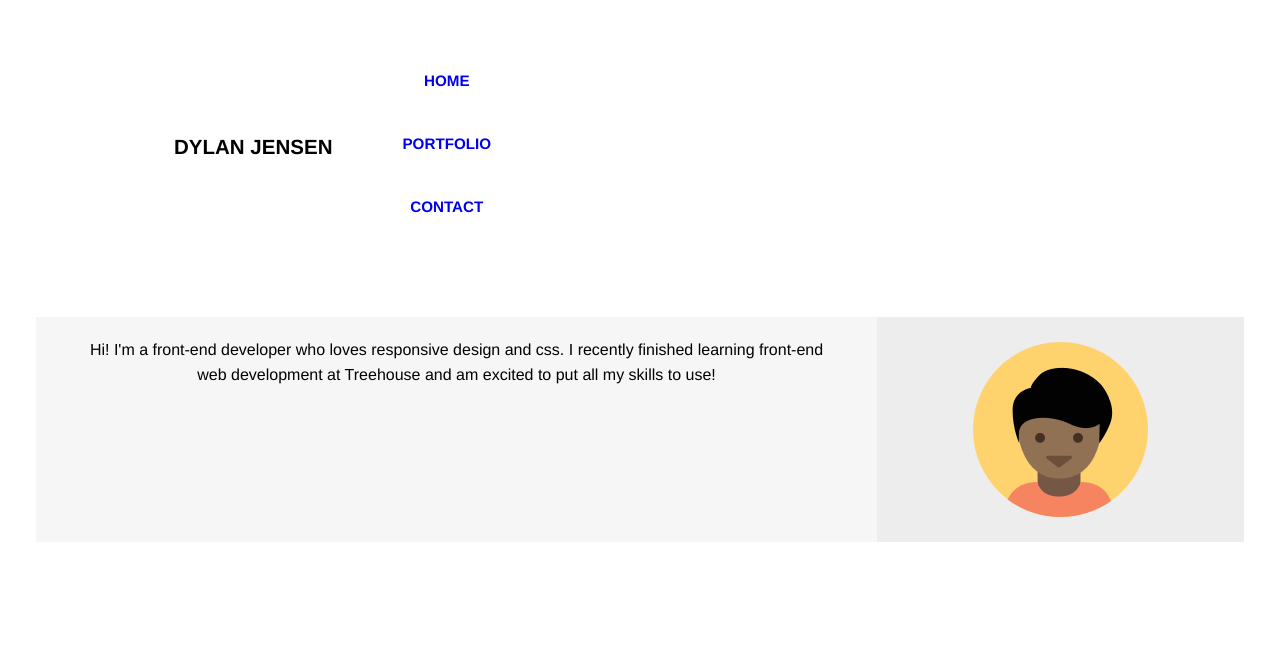
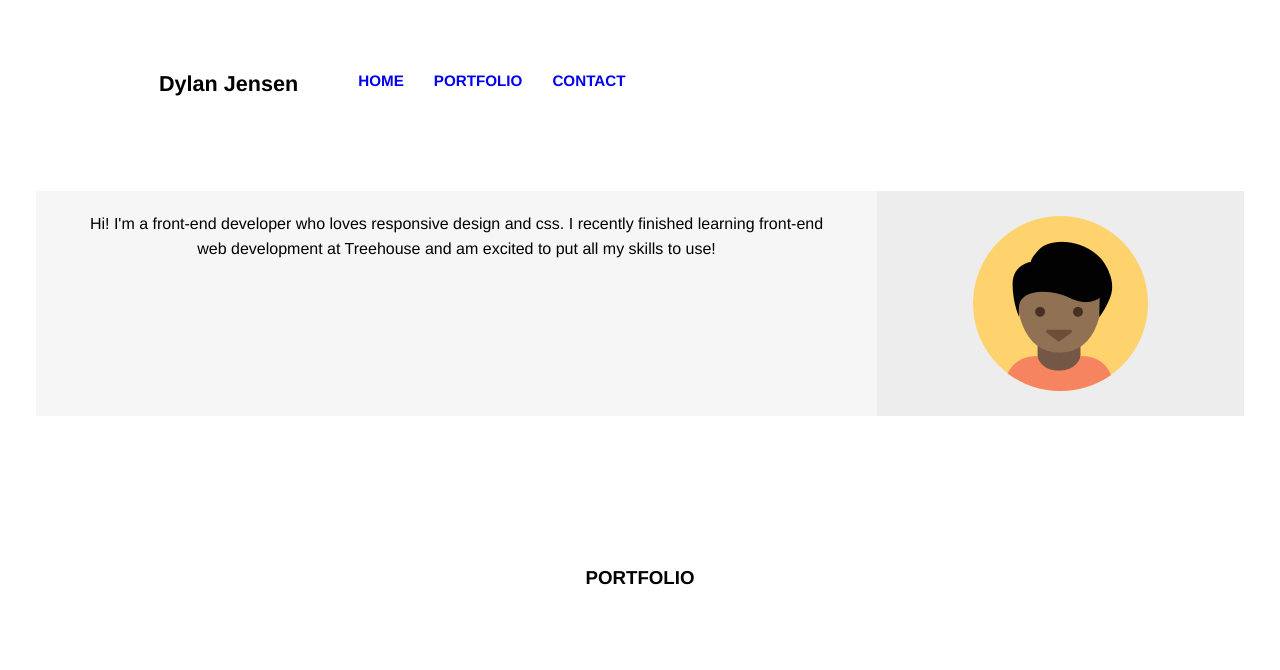
Before and after one commit to Dylan-Jensen/Mobile-First-Responsive-Layout, a plain HTML site: page index.html in a window 1280 px wide. Shown: the top 670 px of the page. Drawn offline with Linux system fonts and the light colour scheme.

Commit message:
Fixxing more html classes and trying to get my nav to work

```diff
--- a/CSS/styles.css
+++ b/CSS/styles.css
@@ -89,7 +89,7 @@ ul {
 	display: block;
 	padding: 10px 15px;
 }
-.main-nav  {
+.first-ul  {
 	font-size: .95em;
 	text-transform: uppercase;
     margin: 15px;
@@ -142,7 +142,9 @@ ul {
 
 @media (min-width: 768px) {
 
-.main-nav,
+.top-nav,
+.first-ul,
+.second-ul,
 .bottom-nav,
 .container {
     display:flex;
@@ -154,7 +156,7 @@ ul {
 }
 
 
-.main-nav,
+.top-nav,
 .bottom-nav {
 	flex-direction:column;
 	align-items: center;
@@ -164,7 +166,7 @@ ul {
     flex: 1 50%;
 }
 
-.main-nav,
+.top-nav,
 .main-footer,
 .container {
     width: 90%;
@@ -176,13 +178,17 @@ ul {
 
 @media (min-width: 1024px) {
 
-.main-nav,
+.top-nav,
 .bottom-nav {
     flex-direction:row;
-    align-content: space-between;
 }
 
-.main-nav,
+.first-ul,
+.second-nav {
+    align-self: flex-end;
+}
+
+.top-nav,
 .bottom-nav,
 .container {
 width: 80%;
--- a/index.html
+++ b/index.html
@@ -11,9 +11,9 @@
         <section id="home">
 
     <header>
-      <nav class="main-nav clearfix">
+      <nav class="top-nav clearfix">
         <h1 class="name">Dylan Jensen</h1>
-        <ul class="clearfix">
+        <ul class="first-ul clearfix">
             <li><a href="#home">Home</a></li>
             <li><a href="#portfolio">Portfolio</a></li>
             <li><a href="#contact">Contact</a></li>
@@ -83,7 +83,7 @@
 
      <nav class="bottom-nav clearfix">
       <h3 class="bottom-name">Dylan Jensen</h3>
-      <ul class="clearfix">
+      <ul class="second-ul clearfix">
           <li><a href="#home">Home</a></li>
           <li><a href="#portfolio">Portfolio</a></li>
           <li><a href="#contact">Contact</a></li>
```
